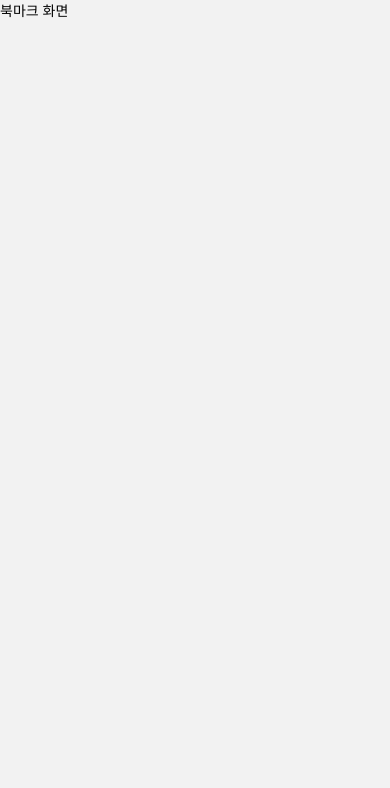
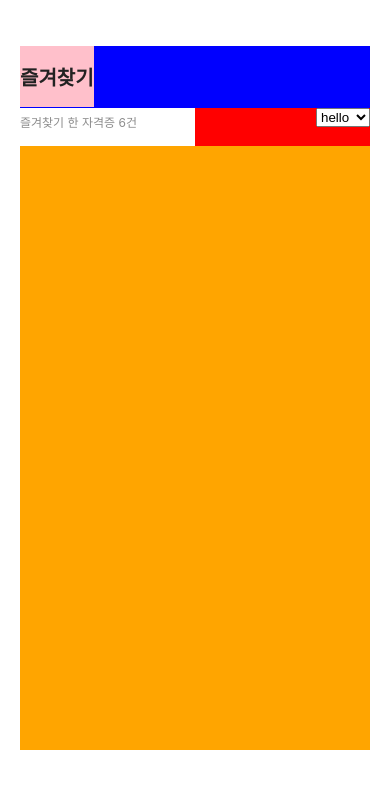
Before and after one commit to K-HOneTop/frontend, a React Native app: screen / in a window 390 px wide. Shown: the top 788 px of the page. Built offline with nearby package versions, Linux system fonts and the light colour scheme.

Commit message:
feat(bookmark) : struct

```diff
--- a/src/screens/Bookmark/index.tsx
+++ b/src/screens/Bookmark/index.tsx
@@ -1,17 +1,161 @@
-import React from "react";
-import { View, Text } from "react-native";
+//react import
+import React, {useState} from "react";
+import {View, Text, StyleSheet} from "react-native";
 import { StackScreenProps } from "@react-navigation/stack";
+import {Picker} from '@react-native-picker/picker';
 
+//stack import
 import { BookmarkStackParamList } from "../../types/stacks/BookmarkStackTypes";
 
 export type BookmarkScreenProps = StackScreenProps<BookmarkStackParamList, "Main">;
 
-const Home = ({ navigation }: BookmarkScreenProps) => {
+//design 관련
+import {styles} from './styles';
+
+
+const Bookmark = ({ navigation }: BookmarkScreenProps) => {
+    const [resultNum, setResultNum] = useState<number>(6);
+    const [sort, setSort] = useState("접수마감순");
+
+    const sortOptions = [
+        {
+            title: "접수마감순",
+            value: "dueDate",
+        },
+        {
+            title: "이름순",
+            value: "name",
+        }
+    ];
+
+    const [selectedLanguage, setSelectedLanguage] = useState();
+
     return (
-        <View>
-            <Text>북마크 화면</Text>
+        <View style={styles.container}>
+            <View style={styles.containerStatus}/>
+            <View style={styles.containerMain}>
+                    <View style={styles.TitleArea}>
+                        <Text style={customStyles.titleTxt}>{'즐겨찾기'}</Text>
+                    </View>
+                    <View style={styles.resultArea}>
+                        <View style={{flex:1, alignItems: 'flex-start',backgroundColor:'white'}}>
+                            <Text style={customStyles.resultTxt}>{'즐겨찾기 한 자격증 '}{resultNum}{'건'}</Text>
+                        </View>
+                        <View style={{flex:1, alignItems: 'flex-end',backgroundColor:'red'}}>
+                            <Picker dropdownIconColor="red">
+                                <Picker.Item label="hello" value="key0" />
+                                <Picker.Item label="world" value="key1" />
+                            </Picker>
+                        </View>
+                    </View>
+                    <View style={styles.cardArea}></View>
+
+            </View>
+            <View style={styles.containerBottom}/>
         </View>
     );
 };
 
-export default Home;
+export default Bookmark;
+
+
+const customStyles = StyleSheet.create({
+
+    titleTxt: {
+        fontSize: 20,
+        fontWeight: "700",
+        color: "#222222",
+
+        paddingTop:16,
+        paddingBottom:16,
+
+        backgroundColor: 'pink',
+    },
+
+    resultTxt:{
+        fontSize:12,
+        fontWeight: "400",
+        color: "#8C8C8C",
+
+        paddingTop:5
+    }
+
+});
+
+const pickerSelectStyles = StyleSheet.create({
+    inputIOS: {
+        borderBottomWidth: 1,
+        borderColor: 'black',
+        borderTopLeftRadius: 7,
+        borderTopRightRadius: 7,
+        width: '100%',
+        // height: hp(6),
+        paddingRight: 10,
+        // fontSize: wp(4),
+        marginBottom: 30,
+    },
+
+    inputAndroid: {
+        borderBottomWidth: 1,
+        borderColor: 'black',
+        borderTopLeftRadius: 7,
+        borderTopRightRadius: 7,
+        width: '100%',
+        // height: hp(6),
+        paddingRight: 10,
+        // fontSize: wp(4),
+        marginBottom: 30,
+    },
+    iconContainer: {
+        top: 10,
+        right: 12,
+    },
+});
+
+
+const items = [
+
+    {
+        id: 0,
+        title : '토익(TOEIC)',
+        institution : '한국진흥원',
+        tag: '정기접수중',
+        leftDay: 3,
+    },
+    {
+        id: 1,
+        title : '토익(TOEIC)',
+        institution : '한국진흥원',
+        tag: '정기접수중',
+        leftDay: 0,
+    },
+    {
+        id: 2,
+        title : '토익(TOEIC)',
+        institution : '한국진흥원',
+        tag: '추가접수중',
+        leftDay: 3,
+    },
+    {
+        id: 3,
+        title : '토익(TOEIC)',
+        institution : '한국진흥원',
+        tag: '접수예정',
+        leftDay: -1,
+    },
+    {
+        id: 4,
+        title : '토익(TOEIC)',
+        institution : '한국진흥원',
+        tag: '접수예정',
+        leftDay: -1,
+    },
+    {
+        id: 5,
+        title : '토익(TOEIC)',
+        institution : '한국진흥원',
+        tag: '접수마감',
+        leftDay: -1,
+    }
+
+]
--- /dev/null
+++ b/src/screens/Bookmark/styles.ts
@@ -0,0 +1,47 @@
+import {StyleSheet} from 'react-native';
+
+export const styles = StyleSheet.create({
+    container: {
+        flex: 1,
+        backgroundColor: 'white',
+
+        paddingLeft:20,
+        paddingRight:20,
+        // backgroundColor: '#fc913a',
+    },
+    containerStatus:{
+        flex:44
+    },
+    containerMain:{
+        flex:678
+    },
+    containerBottom:{
+        flex:90
+    },
+
+    //containerMain내부
+    TitleArea:{
+        //크기 비율로
+        flex:60,//60-> 10 -> 1
+
+        //임시
+        backgroundColor: 'blue',
+
+        //정렬
+        justifyContent: "center",
+        alignItems: 'flex-start',
+    },
+    resultArea:{
+        flex:36,//60-> 10 -> 1
+        backgroundColor: 'green',
+
+        //2가지 가로배치
+        flexDirection: 'row',
+    },
+    cardArea:{
+        flex:582,//618 -> 103 -> 10
+        backgroundColor: 'orange',
+    },
+
+
+});
```
